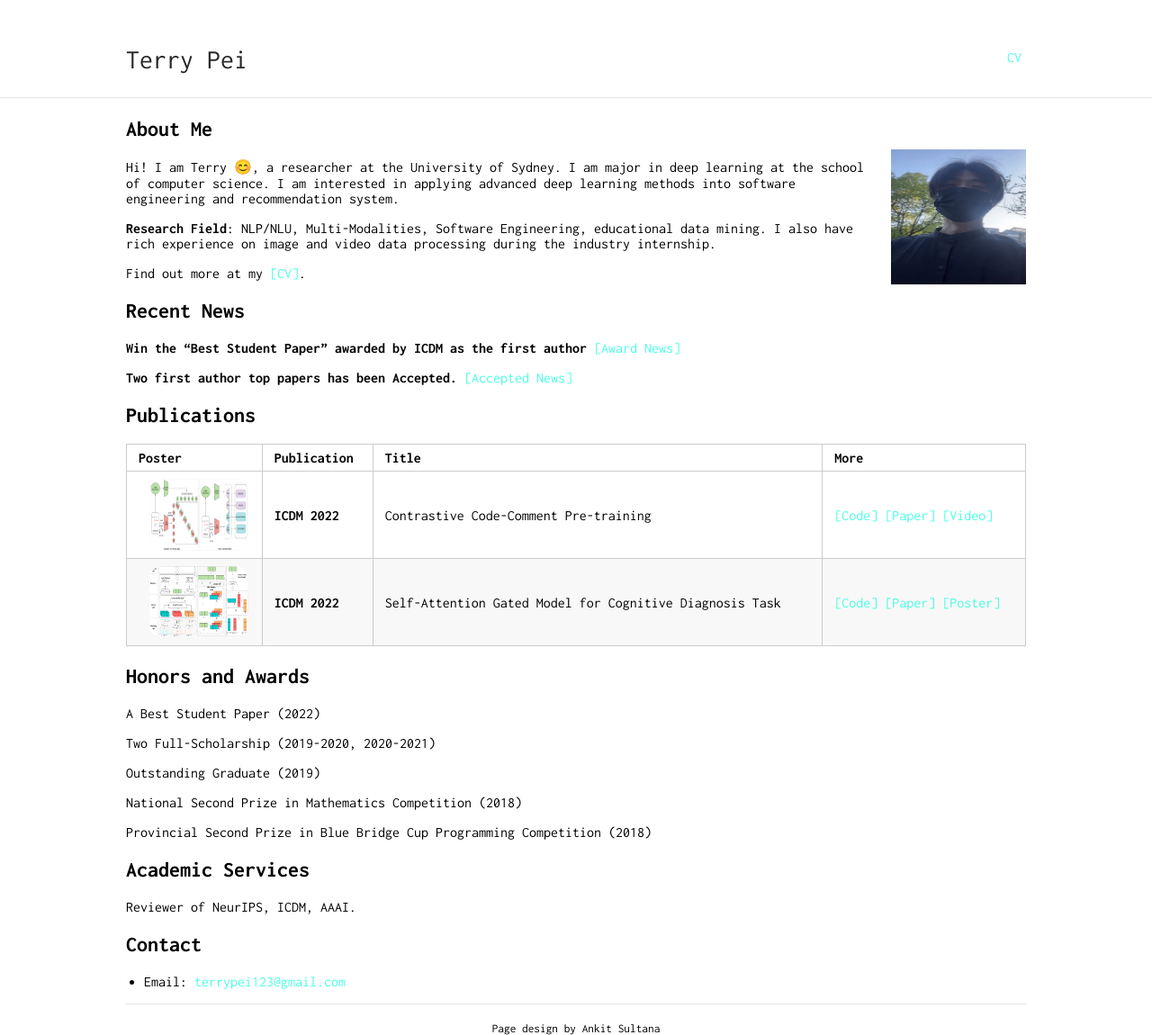
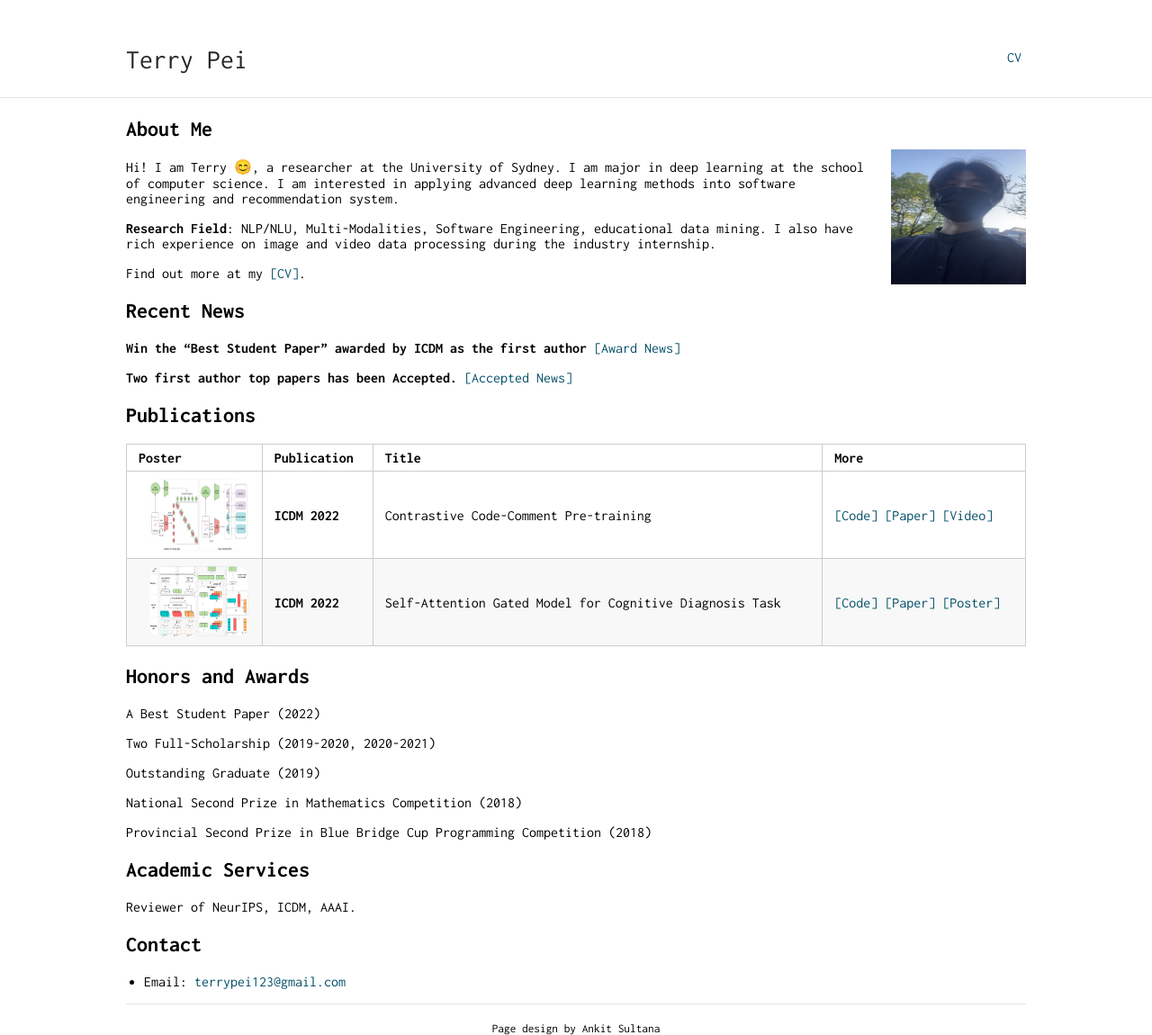
Before and after one commit to TerryPei/Terry000.github.io-1, a Jekyll site: the page built from index.md, in a window 1280 px wide. Shown: the whole page at 90% size. Built offline with Jekyll 4.4.1, drawn with Linux system fonts in a browser that asks for light colours; our own code applies the rules of GitHub Pages for plain Markdown files.

Commit message:
Update vars.scss

```diff
--- a/_sass/vars.scss
+++ b/_sass/vars.scss
@@ -2,7 +2,7 @@
  * Customization Variables
  */
 
-$accent: #00ffd9b5;
+$accent: #044f69;
 $image-size: 150px;
 
 /*
```
